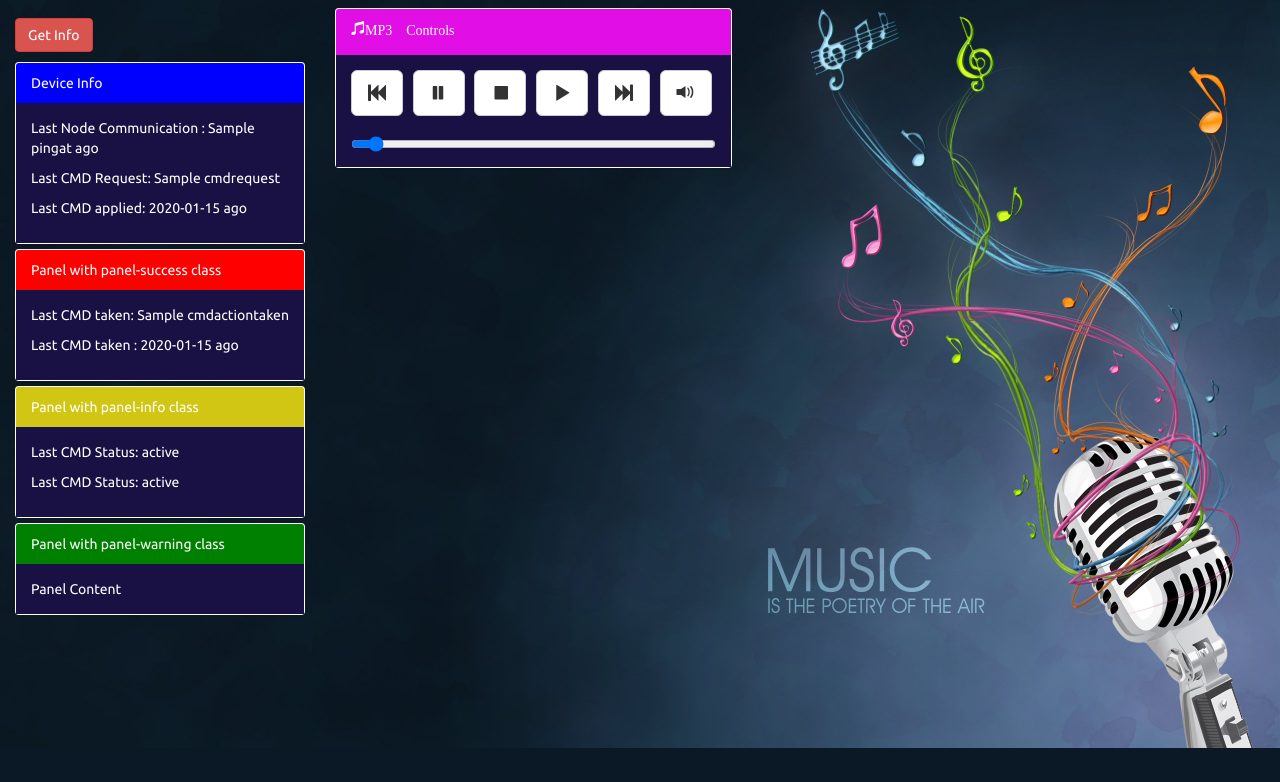
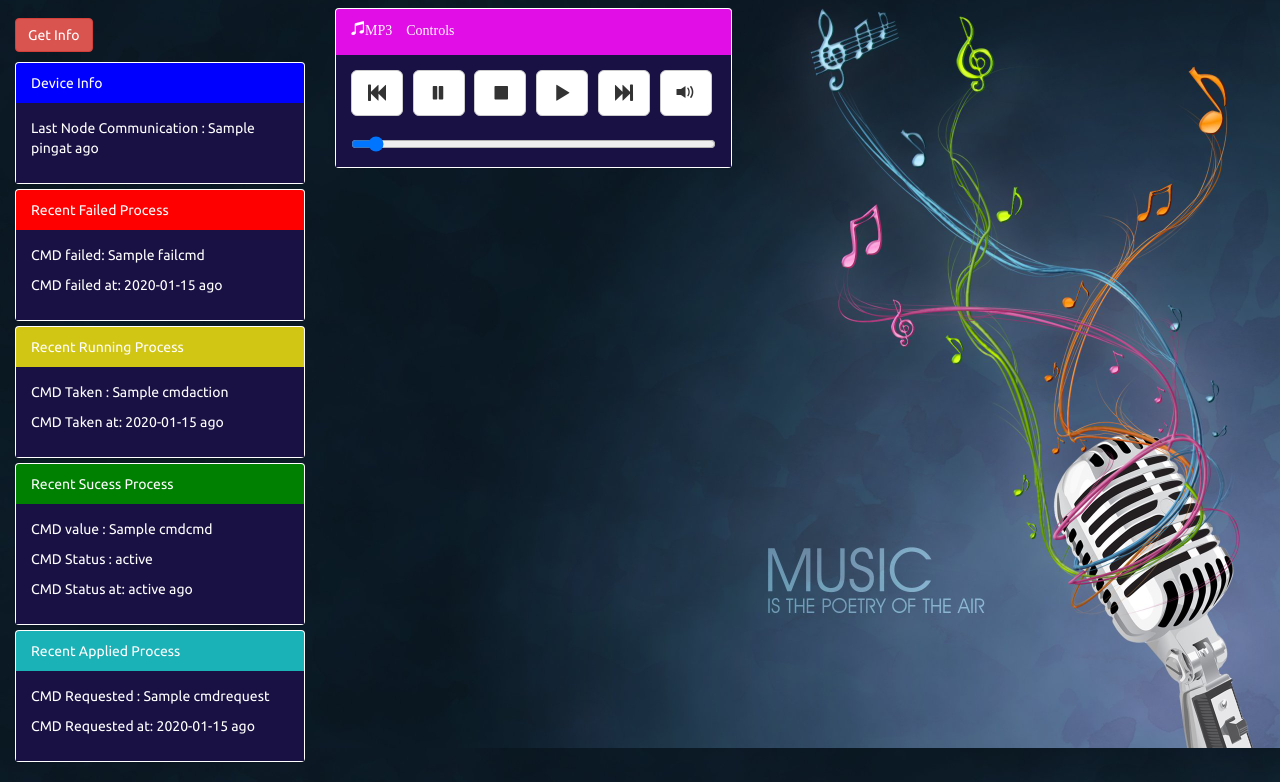
Before and after one commit to codeineclat/homecon, a Django app: template playpause/templates/playpause/playpause.html in a window 1280 px wide. Shown: the part 52-834 px from the top of the page. Before the commit the page ends 800 px from the top, so only its background shows below. Run offline with Django 3.2, Linux system fonts and the light colour scheme; the template is opened without the code that fills it: most values are stand-ins (such as "Sample title", 1, 10 or a date in 2020); some libraries are stand-ins or nearby versions.

Commit message:
all process viewed...

```diff
--- a/playpause/admin.py
+++ b/playpause/admin.py
@@ -2,7 +2,7 @@ from django.contrib import admin
 from playpause.models import Log
 
 class LogAdmin(admin.ModelAdmin):
-	list_display = ('log_at','siliconid','log_value','action_taken','action_at')
+	list_display = ('log_at','siliconid','log_value')
 	list_filter = ('log_at',)
 	search_fields = ('siliconid',)
 
--- a/playpause/static/assets/css/playpause.css
+++ b/playpause/static/assets/css/playpause.css
@@ -17,6 +17,10 @@ background:#191144;}
 	background-color:#D2C614 !important;
 }
 
+.panel-skyblue{
+	background-color:#1BB2B7 !important;
+}
+
 .panel-mp3{
 	background-color:#E10EE5 !important;
 }
--- a/playpause/templates/playpause/playpause.html
+++ b/playpause/templates/playpause/playpause.html
@@ -63,31 +63,44 @@ HomeCon
       <div class="panel-heading panel-blue">Device Info</div>
       <div class="panel-body">
       <p id="lastcommunication">Last Node Communication : {{ sLastPingInfo.pingat}} ago</p>
-      <p id="lastcmdrequest">Last CMD Request: {{ sLastPingInfo.cmdrequest}} </p>
-      <p id="lastcmdrequesttime">Last CMD applied: {{ sLastPingInfo.cmdrequesttime}} ago</p>
+
       </div>
     </div>
 
     <div class="panel">
-      <div class="panel-heading panel-red">Panel with panel-success class</div>
+      <div class="panel-heading panel-red">Recent Failed Process</div>
       <div class="panel-body">
-        <p id="lastcmdactiontaken">Last CMD taken: {{ sLastPingInfo.cmdactiontaken}} </p>
-        <p id="lastcmdactiontime">Last CMD taken : {{ sLastPingInfo.cmdactiontime}} ago</p>
+        <p id="lastfailcmd">CMD failed: {{ sLastPingInfo.failcmd}} </p>
+        <p id="lastfailtime">CMD failed at: {{ sLastPingInfo.failtime}} ago</p>
+      </div>
+    </div>
+
+
+    <div class="panel">
+      <div class="panel-heading panel-yellow">Recent Running Process</div>
+      <div class="panel-body">
+        <p id="lastcmdaction">CMD Taken  : {{ sLastPingInfo.cmdaction}} </p>
+        <p id="lastcmdactiontime">CMD Taken at: {{ sLastPingInfo.cmdactiontime}} ago</p>
       </div>
     </div>
 
     <div class="panel">
-      <div class="panel-heading panel-yellow">Panel with panel-info class</div>
+      <div class="panel-heading panel-green">Recent Sucess Process</div>
       <div class="panel-body">
-        <p id="lastcmdstatus">Last CMD Status: {{ sLastPingInfo.cmdstatus}} </p>
-        <p id="lastcmdstatustime">Last CMD Status: {{ sLastPingInfo.cmdstatustime}} </p>
+        <p id="lastcmdcmd">CMD value : {{ sLastPingInfo.cmdcmd}}</p>
+        <p id="lastcmdstatus">CMD Status  : {{ sLastPingInfo.cmdstatus}} </p>
+        <p id="lastcmdstatustime">CMD Status at: {{ sLastPingInfo.cmdstatustime}} ago</p>
       </div>
     </div>
 
     <div class="panel">
-      <div class="panel-heading panel-green">Panel with panel-warning class</div>
-      <div class="panel-body">Panel Content</div>
+      <div class="panel-heading panel-skyblue">Recent Applied Process</div>
+      <div class="panel-body">
+        <p id="lastcmdrequest">CMD Requested  : {{ sLastPingInfo.cmdrequest}} </p>
+        <p id="lastcmdrequesttime">CMD Requested at: {{ sLastPingInfo.cmdrequesttime}} ago</p>
+      </div>
     </div>
+
   </div>
   </div>
 
```
Also changed, not shown: playpause/models.py (+27 -4 lines), playpause/static/assets/js/mp3_yx5300.js (+8 -2 lines), playpause/views.py (+47 -15 lines), services/servicecontrol.py (+13 -0 lines), services/views.py (+20 -7 lines), playpause/migrations/0007_auto_20150919_0001.py (added), playpause/migrations/0008_auto_20150919_0122.py (added), playpause/migrations/0009_fail.py (added), services/migrations/0003_auto_20150919_0001.py (added).
